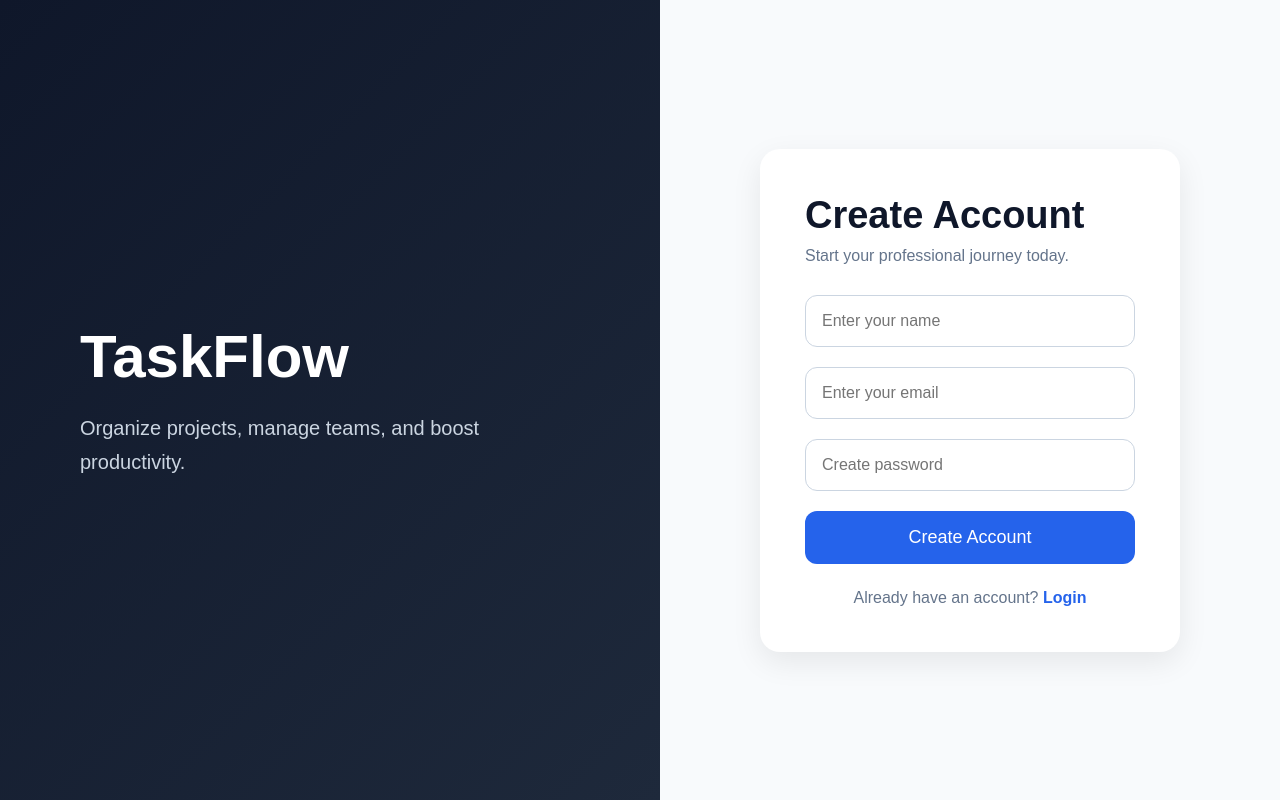
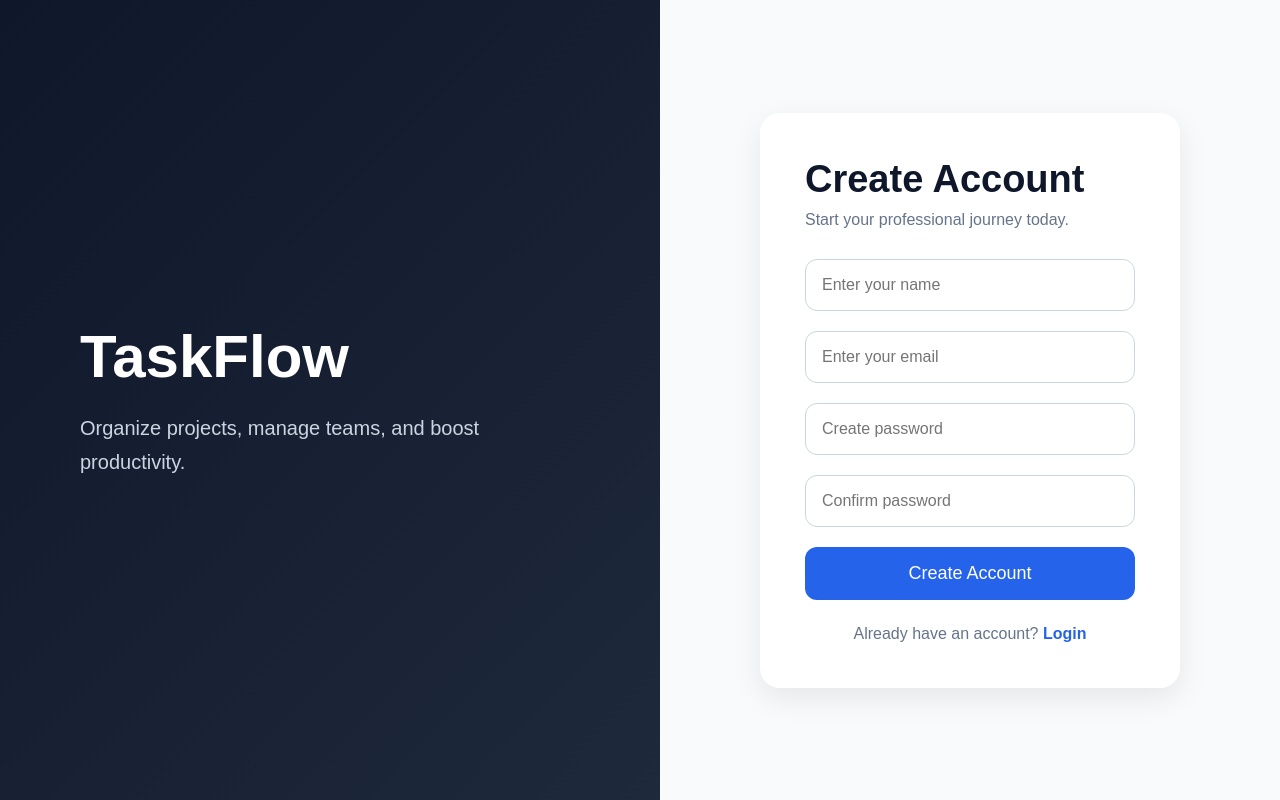
Before and after one commit to Thokalacharan/aura-trends-frontend, a React (Vite) app: page /register in a window 1280 px wide. Built offline with nearby package versions, Linux system fonts and the light colour scheme.

Commit message:
Update Register.jsx

```diff
--- a/src/pages/Register.jsx
+++ b/src/pages/Register.jsx
@@ -4,12 +4,14 @@ import API from "../services/api";
 import "../styles/auth.css";
 
 function Register() {
+
   const navigate = useNavigate();
 
   const [formData, setFormData] = useState({
     name: "",
     email: "",
     password: "",
+    confirmPassword: "",
   });
 
   const handleChange = (e) => {
@@ -22,15 +24,29 @@ function Register() {
   const handleSubmit = async (e) => {
     e.preventDefault();
 
+    // Password validation
+    if (formData.password !== formData.confirmPassword) {
+      alert("Passwords do not match");
+      return;
+    }
+
     try {
-      await API.post("/users/register", formData);
+
+      await API.post("/users/register", {
+        name: formData.name,
+        email: formData.email,
+        password: formData.password,
+      });
 
       alert("Registration Successful");
 
       navigate("/");
+
     } catch (error) {
+
       alert("Signup Failed");
       console.log(error);
+
     }
   };
 
@@ -40,11 +56,13 @@ function Register() {
       <div className="left-side">
 
         <div className="brand">
+
           <h1>TaskFlow</h1>
 
           <p>
             Organize projects, manage teams, and boost productivity.
           </p>
+
         </div>
 
       </div>
@@ -83,6 +101,14 @@ function Register() {
             required
           />
 
+          <input
+            type="password"
+            name="confirmPassword"
+            placeholder="Confirm password"
+            onChange={handleChange}
+            required
+          />
+
           <button type="submit">
             Create Account
           </button>
```
